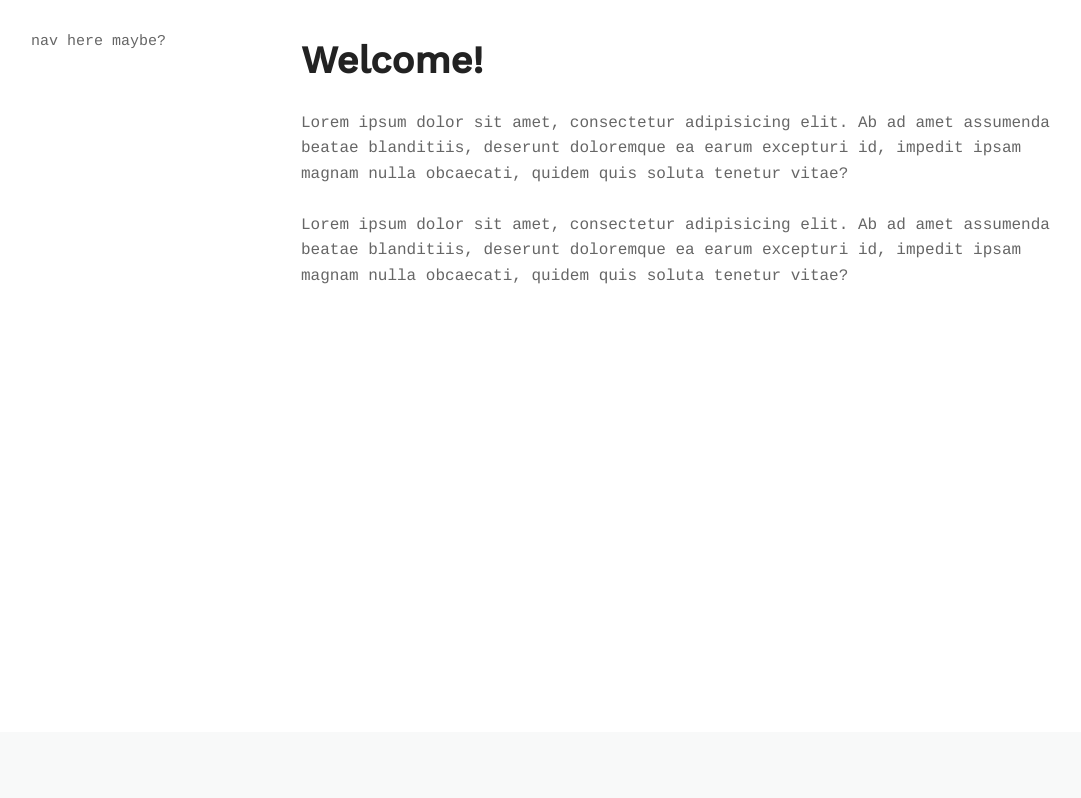
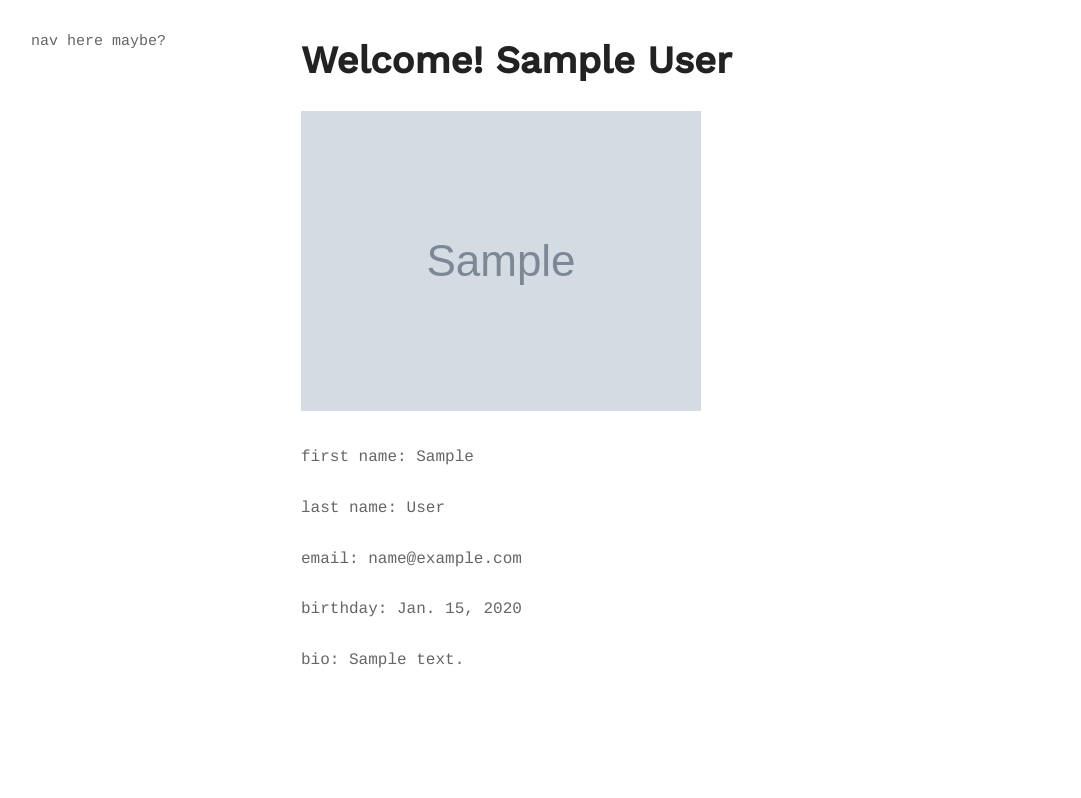
Before and after one commit to whiletrace/social_team_build, a Django app: page /user_profile/ in a window 1280 px wide. Shown: the part 68-866 px from the top of the page, without its empty margins (84-1165 px from the left). Before the commit the page ends 352 px from the top, so only its background shows below. Run offline with Django 3.2, Linux system fonts and the light colour scheme; a user stored in the database is signed in; tables that the repository leaves empty hold one stand-in row (values such as "Sample post"); grey boxes marked "Sample" are stand-in pictures.

Commit message:
profile detail template rendering as expected with avatar and profile data set MEDIA_ROOT AND MEDIA_URL

```diff
--- a/python_proj7/urls.py
+++ b/python_proj7/urls.py
@@ -16,8 +16,11 @@ Including another URLconf
 from django.contrib import admin
 from django.urls import include, path
 
+from django.conf import settings
+from django.conf.urls.static import static
+
 urlpatterns = [
     path('admin/', admin.site.urls),
     path('user_profile/',
          include('user_profile.urls', namespace='user_profile')),
-    ]
+    ] + static(settings.MEDIA_URL, document_root=settings.MEDIA_ROOT)
--- a/user_profile/models.py
+++ b/user_profile/models.py
@@ -91,7 +91,7 @@ class UserProfile(models.Model):
         )
 
     bio = models.TextField()
-    avatar = models.ImageField(blank=True)
+    avatar = models.ImageField(blank=True, upload_to='user_profile')
 
 
 """
--- a/user_profile/templates/user_profile/detail.html
+++ b/user_profile/templates/user_profile/detail.html
@@ -4,8 +4,24 @@
         nav here maybe?
     </div>
     <div class="grid-75">
-        <h1>Welcome! {{object.user_profile.avatar}}</h1>
-        <p>Lorem ipsum dolor sit amet, consectetur adipisicing elit. Ab ad amet assumenda beatae blanditiis, deserunt doloremque ea earum excepturi id, impedit ipsam magnam nulla obcaecati, quidem quis soluta tenetur vitae?</p>
-        <p>Lorem ipsum dolor sit amet, consectetur adipisicing elit. Ab ad amet assumenda beatae blanditiis, deserunt doloremque ea earum excepturi id, impedit ipsam magnam nulla obcaecati, quidem quis soluta tenetur vitae?</p>
+        <h1>Welcome! {{object.first_name }} {{ object.last_name }}</h1>
+       <p>
+           <img src="{{ object.userprofile.avatar.url }}" alt="an image of a man standing and smiling holding cup" >
+       </p>
+        <p>
+            first name: {{ object.first_name }}
+        </p>
+        <p>
+            last name: {{ object.last_name }}
+        </p>
+        <p>
+            email: {{ object.email }}
+        </p>
+        <p>
+            birthday: {{ object.date_of_birth }}
+        </p>
+        <p>
+            bio: {{ object.userprofile.bio }}
+        </p>
     </div>
 {% endblock %}
--- a/user_profile/urls.py
+++ b/user_profile/urls.py
@@ -2,6 +2,8 @@ from django.urls import path, include
 from django.contrib.auth import views as auth_views
 from . import views
 from .views import ProfileView
+
+
 
 app_name = 'user_profile'
 
@@ -27,5 +29,4 @@ urlpatterns = [
              template_name='user_profile/passwordChange.html'
              )
          ),
-
 ]
--- a/user_profile/views.py
+++ b/user_profile/views.py
@@ -84,10 +84,10 @@ def edit_profile(request):
 
 
 class ProfileView(DetailView):
+
     model = User
 
     queryset = User.objects.all()
-
     def get_object(self, queryset=None):
         return self.request.user
 
```
Also changed, not shown: python_proj7/settings.py (+7 -0 lines), user_profile/migrations/0002_auto_20190430_2120.py (added), user_profile/migrations/0003_auto_20190501_0118.py (added), user_profile/migrations/0004_auto_20190501_0145.py (added), user_profile/migrations/0005_auto_20190501_0232.py (added).
